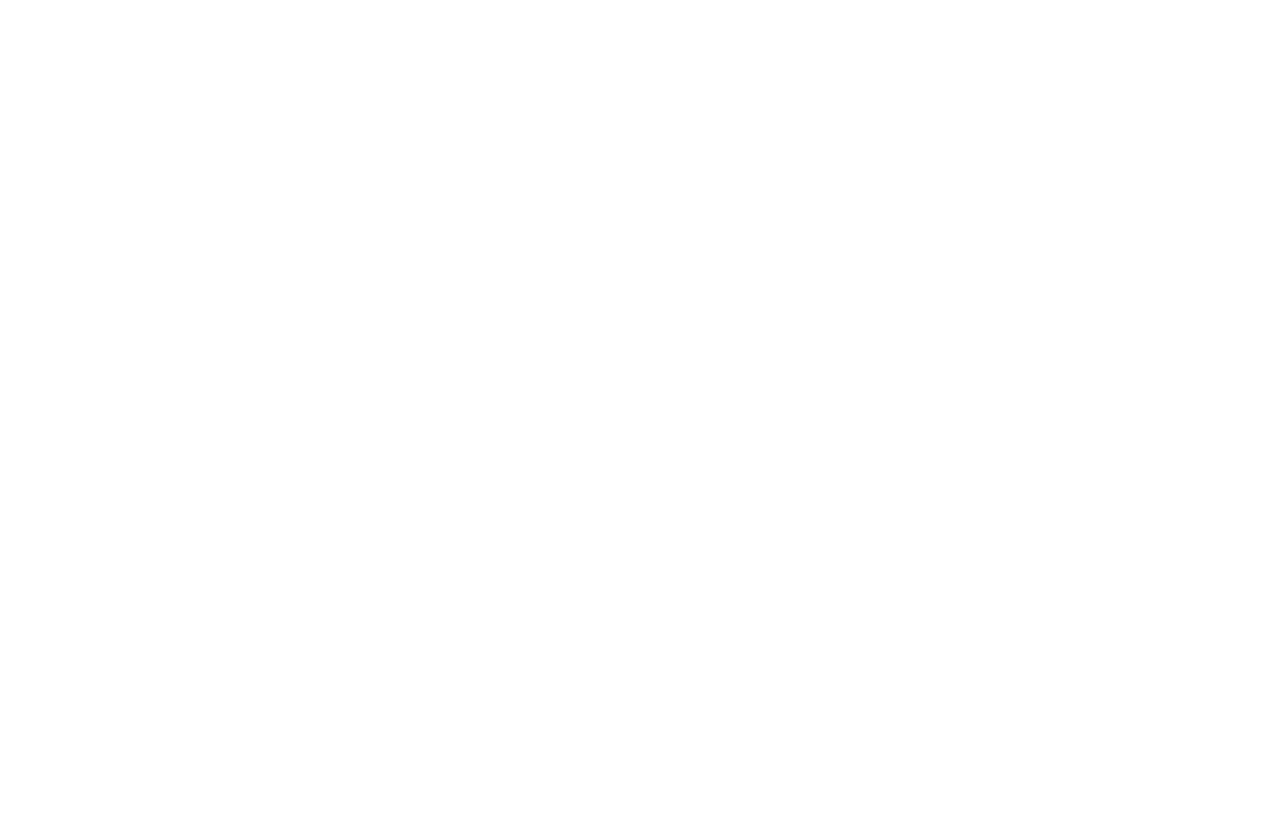
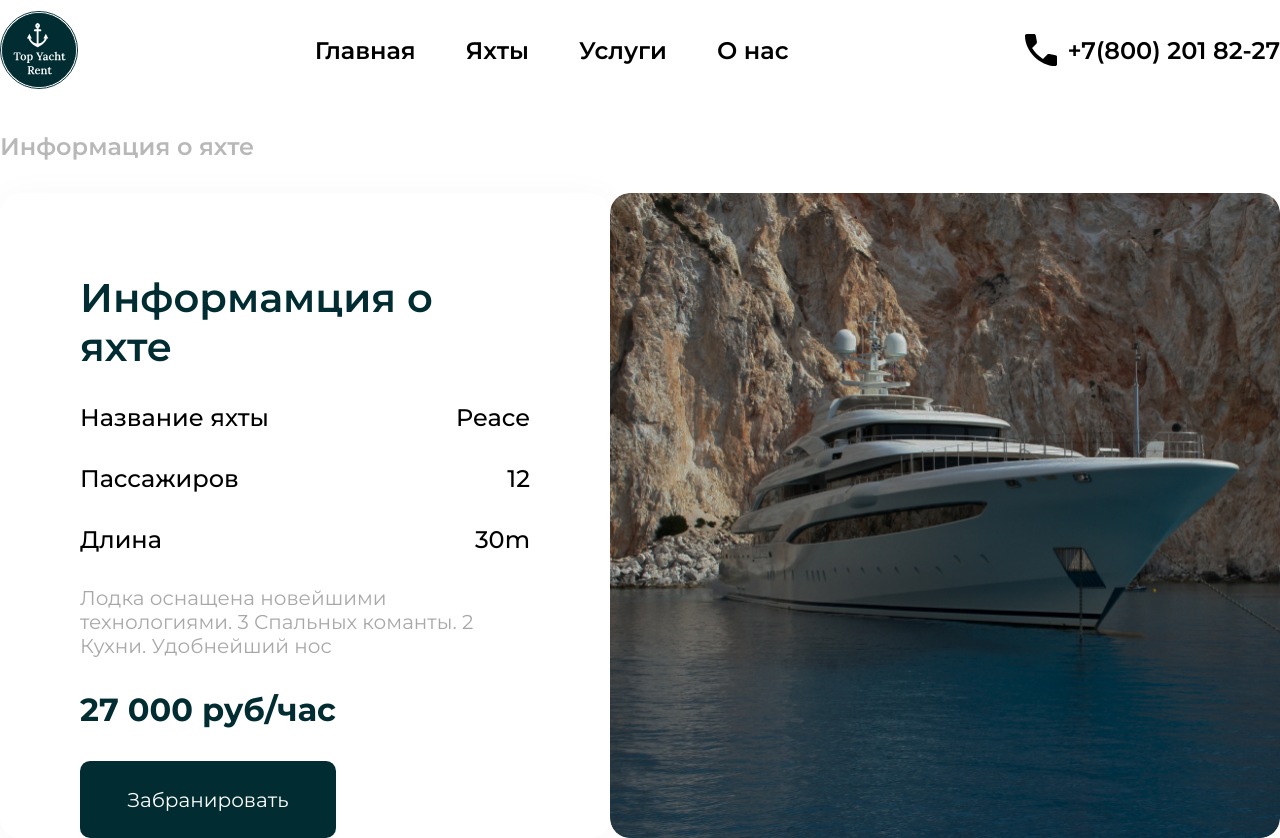
Before and after one commit to zh31n/yachts, a React (Vite) app: page /yacht in a window 1280 px wide. Before the commit this address had no page. Before the commit the page ends 800 px from the top, so only its background shows below. Built offline with nearby package versions, Linux system fonts and the light colour scheme.

Commit message:
add foot

```diff
--- a/src/App.css
+++ b/src/App.css
@@ -1,12 +1,10 @@
-@import url("https://fonts.googleapis.com/css2?family=Montserrat:wght@100;200;300;400;500;600;700;800;900&display=swap");
+@import url('https://fonts.googleapis.com/css2?family=Montserrat:wght@100;200;300;400;500;600;700;800;900&display=swap');
 
 * {
     box-sizing: border-box;
     padding: 0;
     margin: 0;
-  font-family: "Montserrat", sans-serif;
-  overflow-y: scroll;
-  width: 100%;
+    font-family: 'Montserrat', sans-serif;
 }
 
 .container {
@@ -24,7 +22,7 @@
 
 * {
     scrollbar-width: thin;
-  scrollbar-color: #397524 #ffffff;
+    scrollbar-color: #397524 #FFFFFF;
 }
 
 /* Chrome, Edge and Safari */
@@ -35,15 +33,15 @@
 
 *::-webkit-scrollbar-track {
     border-radius: 5px;
-  background-color: #ffffff;
+    background-color: #FFFFFF;
 }
 
 *::-webkit-scrollbar-track:hover {
-  background-color: #ffffff;
+    background-color: #FFFFFF;
 }
 
 *::-webkit-scrollbar-track:active {
-  background-color: #ffffff;
+    background-color: #FFFFFF;
 }
 
 *::-webkit-scrollbar-thumb {
@@ -52,9 +50,9 @@
 }
 
 *::-webkit-scrollbar-thumb:hover {
-  background-color: #62a34b;
+    background-color: #62A34B;
 }
 
 *::-webkit-scrollbar-thumb:active {
-  background-color: #62a34b;
+    background-color: #62A34B;
 }
--- a/src/App.jsx
+++ b/src/App.jsx
@@ -11,7 +11,8 @@
       <Route path={"/"} element={<Main />} />
       <Route path={"/town"} element={<TownPage />} />
       <Route path={"/about"} element={<About />} />
-      <Route path={"/yacht/:id"} element={<Yacht />} />
+      <Route path={"/yacht"} element={<Yacht />} />
+      {/*<Route path={"*"} element={<Yacht />} />*/}
     </Routes>
   );
 }
--- a/src/Components/Yachts/YachtCard/YachtCard.jsx
+++ b/src/Components/Yachts/YachtCard/YachtCard.jsx
@@ -1,10 +1,8 @@
 import React from "react";
 import styles from "./YachtCard.module.scss";
-import { NavLink } from "react-router-dom";
 
-const YachtCard = ({ img, model, name, des, price, id }) => {
+const YachtCard = ({ img, model, name, des }) => {
   return (
-    <NavLink to={`/yacht/${id}`}>
     <div className={styles.main_container}>
       <div className={styles.image_container}>
         <img className={styles.img} src={img} />
@@ -17,10 +15,9 @@
         <p>{des}</p>
       </div>
       <div className={styles.price_container}>
-          <p>{price} руб/час</p>
+        <p>27000 руб/час</p>
       </div>
     </div>
-    </NavLink>
   );
 };
 
--- a/src/Components/Yachts/Yachts.jsx
+++ b/src/Components/Yachts/Yachts.jsx
@@ -1,7 +1,6 @@
 import React from "react";
 import styles from "./Yachts.module.scss";
 import YachtCard from "./YachtCard/YachtCard";
-import { useParams } from "react-router-dom";
 
 const Yachts = ({ yachts }) => {
   return (
@@ -13,13 +12,11 @@
         {yachts.map(function (el, index) {
           return (
             <YachtCard
-              id={el._id}
               key={index}
               img={el.imageUrl}
               model={el.spec.model}
               des={el.description}
               name={el.spec.name}
-              price={el.price}
             />
           );
         })}
--- a/src/Pages/Yacht/Yacht.jsx
+++ b/src/Pages/Yacht/Yacht.jsx
@@ -1,62 +1,39 @@
-import React, { useEffect, useState } from "react";
-import s from "./Yacht.module.scss";
+import React from 'react';
+import s from './Yacht.module.scss';
 import Header from "../../Components/Header/Header.jsx";
-import Footer from "../../Components/Footer/Footer";
-import { useParams } from "react-router-dom";
-import api from "../../api";
-import Loader from "../../Components/Loader/Loader";
+import y from '../../assets/Y.jpg'
 
-const Yacht = props => {
-  const { id } = useParams();
-
-  const [loader, setLoader] = useState(true);
-  const [fail, setFail] = useState(false);
-
-  const [yacht, setYacht] = useState({});
-
-  useEffect(() => {
-    api.getYachtsInfo(id).then(res => {
-      setYacht(res.data);
-      setLoader(false);
-    });
-  });
-
-  if (loader) {
-    return <Loader />;
-  }
-
+const Yacht = (props) => {
     return (
         <>
-      <Header town={yacht.town} />
-      <div className={"container"}>
+            <Header/>
+            <div className={'container'}>
                 <div className={s.titleY}>Информация о яхте</div>
                 <div className={s.cardY}>
                     <div className={s.cardI}>
                         <div className={s.title}>Информамция о яхте</div>
                         <div className={s.inf}>
                             <span>Название яхты</span>
-              <span>{yacht.spec.name}</span>
+                            <span>Peace</span>
                         </div>
                         <div className={s.inf}>
                             <span>Пассажиров</span>
-              <span>{yacht.spec.passenger_capacity}</span>
+                            <span>12</span>
                         </div>
                         <div className={s.inf}>
                             <span>Длина</span>
-              <span>{yacht.spec.length}m</span>
+                            <span>30m</span>
                         </div>
-            <p className={s.desc}>{yacht.description}</p>
-            <div className={s.price}>{yacht.price} руб/час</div>
+                        <p className={s.desc}>
+                            Лодка оснащена новейшими технологиями. 3 Спальных команты. 2 Кухни.
+                            Удобнейший нос
+                        </p>
+                        <div className={s.price}>27 000 руб/час</div>
                         <div className={s.btn}>Забранировать</div>
                     </div>
-          <img
-            src={yacht.image}
-            alt={"фото яхты"}
-            style={{ width: "670px", height: "645px", borderRadius: "20px" }}
-          />
+                    <img src={y} alt={'фото яхты'} style={{width: '670px', height: '645px', borderRadius: '20px'}}/>
                 </div>
             </div>
-      <Footer />
         </>
     );
 };
--- a/src/api/index.js
+++ b/src/api/index.js
@@ -2,7 +2,7 @@
 import axios from "axios";
 
 const instance = axios.create({
-  baseURL: "http://45.130.42.157:4001/api/",
+  baseURL: "http://45.130.42.157:4000/api/",
 });
 
 const api = {
@@ -12,9 +12,6 @@
   getAbout(town) {
     return instance.get(`about?town=${town}`);
   },
-  getYachtsInfo(id) {
-    return instance.get(`yachts/id?id=${id}`);
-  },
 };
 
 export default api;
```
Lines whose indentation alone changed are shown as unchanged.
